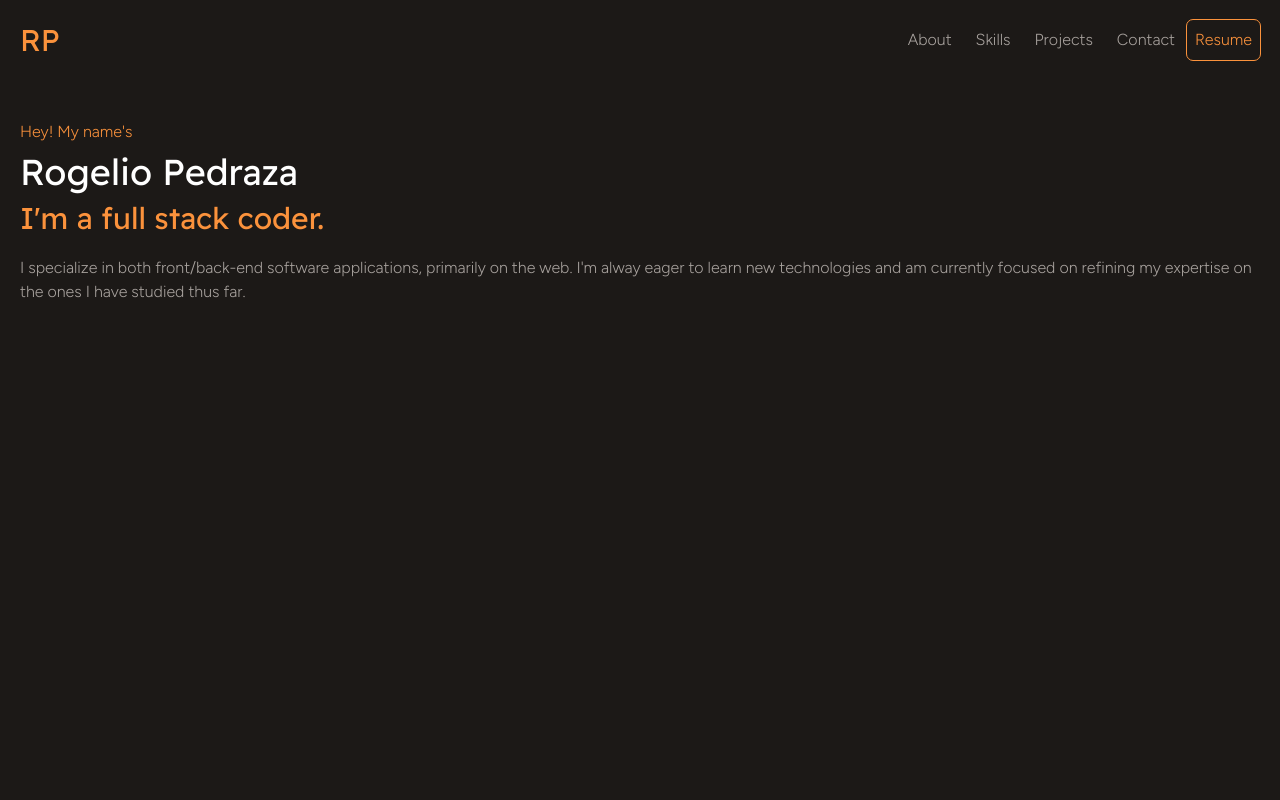
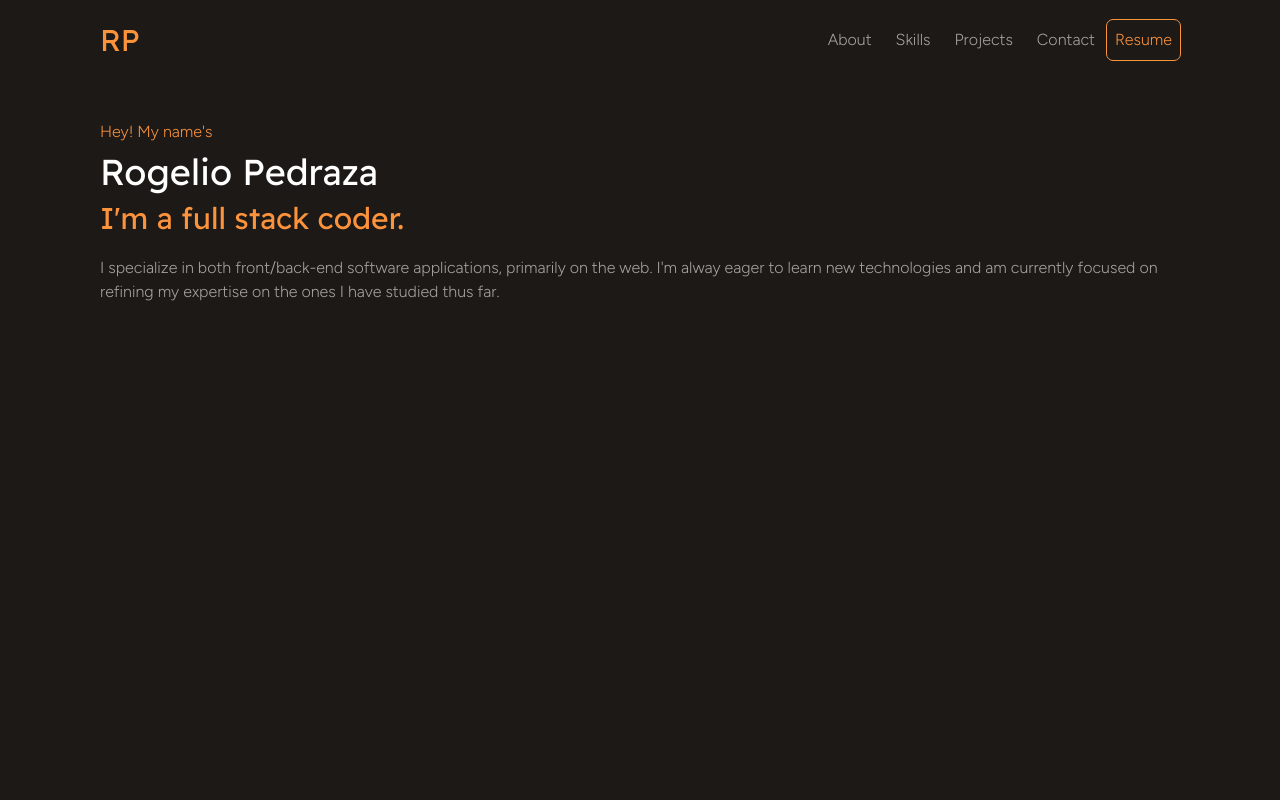
Before and after one commit to realnifty/react-portfolio-v2, a React (Create React App) app: page / in a window 1280 px wide. Shown: the top 800 px of the page. Built offline with nearby package versions, Linux system fonts and the light colour scheme.

Commit message:
adjust main padding

```diff
--- a/src/App.js
+++ b/src/App.js
@@ -9,7 +9,7 @@ import Contact from './components/Contact';
 function App() {
   return (
     <>
-      <main id="home" className="">
+      <main id="home" className="md:px-20">
         <Header/>
         <Nav />
         <Jumbotron />
```
